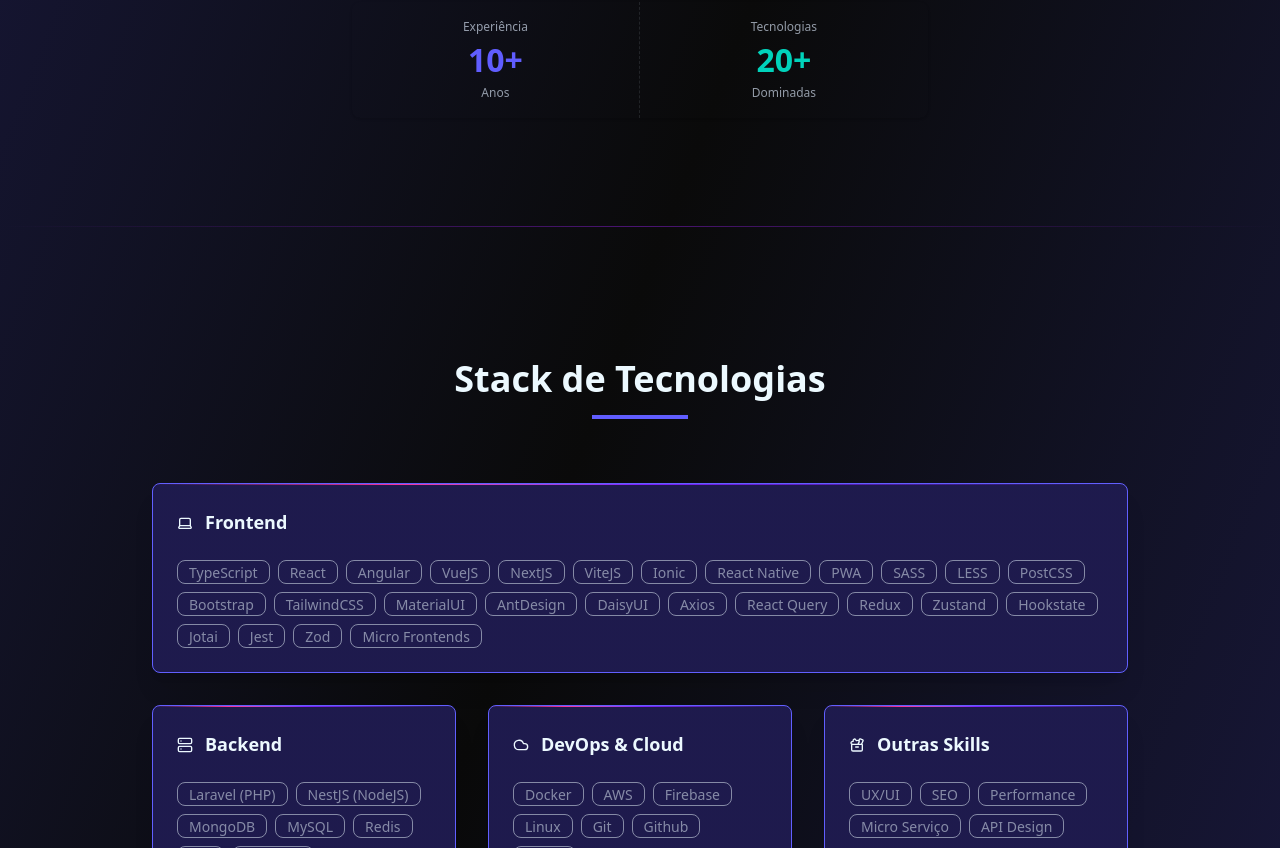
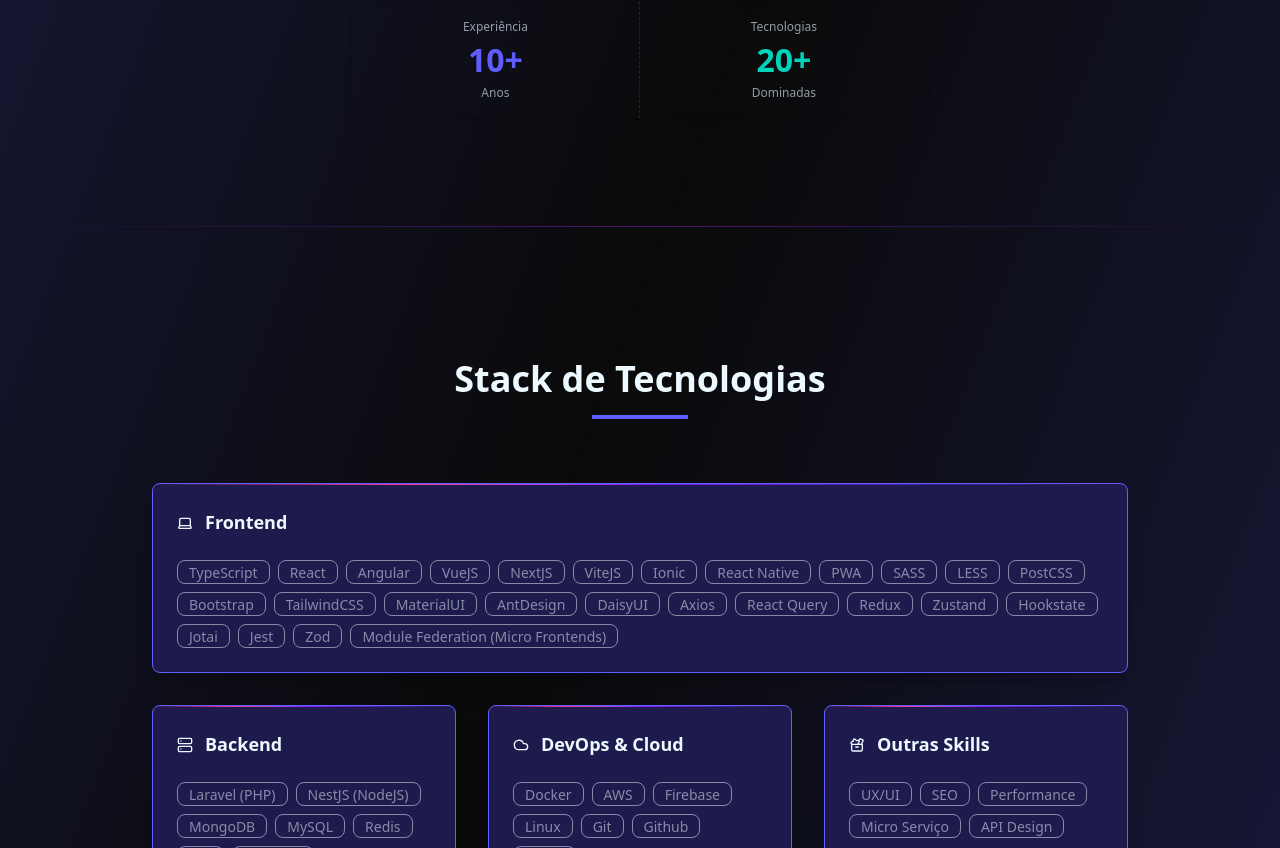
Before and after one commit to albornozrodrigo/rodrigo-works, a React (Vite) app: page / in a window 1280 px wide. Shown: the part 1374-2222 px from the top of the page. Built offline with nearby package versions, Linux system fonts and the light colour scheme.

Commit message:
add resume

```diff
--- a/src/pages/home/components/about/index.tsx
+++ b/src/pages/home/components/about/index.tsx
@@ -1,3 +1,4 @@
+import WavingHand from '../../../../assets/images/waving-hand.gif';
 import { Animation } from '../../../../components/animation';
 import { SectionTitle } from '../../../../components/section-title';
 
@@ -12,13 +13,12 @@
             <h3 className="mb-6 text-2xl font-bold">Resumo profissional</h3>
             <p className="text-lg leading-relaxed">
               <img
-                src="/src/assets/images/waving-hand.gif"
+                src={WavingHand}
                 className="mr-2 mb-2.5 inline size-6.5"
                 alt="hello"
               />
               Olá! Sou o Rodrigo, Desenvolvedor Front-End / Full-Stack com mais
-              de
-              <strong>10 anos de experiência</strong> especializado no
+              de <strong>10 anos de experiência</strong> especializado no
               ecossistema <strong className="text-secondary">React</strong>,{' '}
               <strong className="text-secondary">Node.js</strong> e arquiteturas
               modernas. Expertise em desenvolvimento de aplicações de suporte
--- a/src/pages/home/components/skills/index.tsx
+++ b/src/pages/home/components/skills/index.tsx
@@ -46,7 +46,7 @@
     // 'Vitest',
 
     'Zod',
-    'Micro Frontends',
+    'Module Federation (Micro Frontends)',
   ],
   backend: [
     'Laravel (PHP)',
```
Also changed, not shown: src/assets/images/me.webp (deleted).
